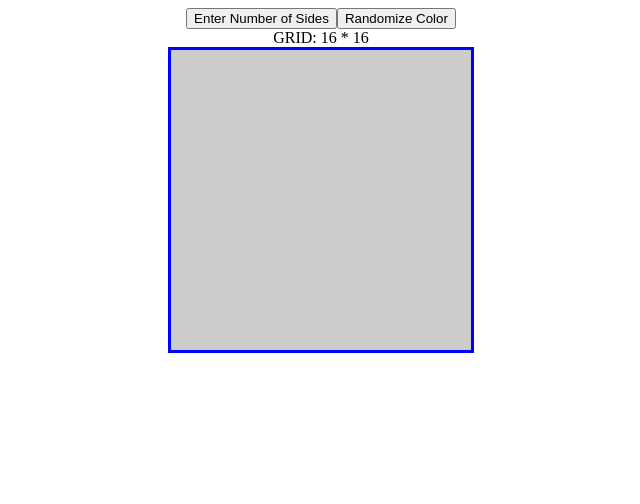
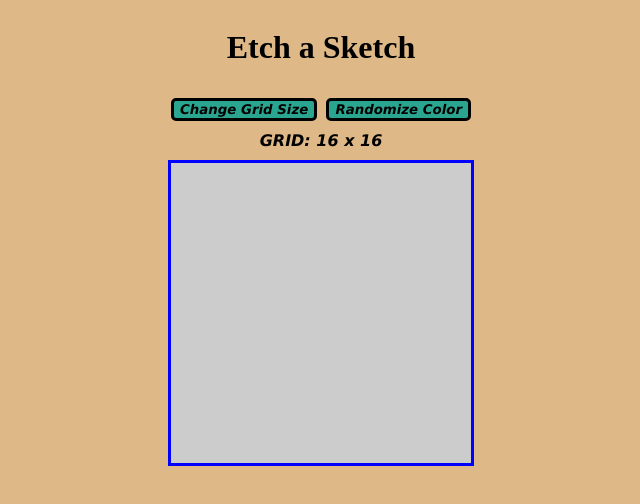
Before and after one commit to vchrisky/Etch-a-Sketch, a plain HTML site: page index.html in a window 1280 px wide. Shown: the whole page, without its empty margins (319-959 px from the left). Drawn offline with Linux system fonts and the light colour scheme.

Commit message:
added style for the whole page

```diff
--- a/index.html
+++ b/index.html
@@ -7,6 +7,7 @@
     <title>Etch A Sketch</title>
 </head>
 <body>
+    <h1>Etch a Sketch</h1>
     <div class="button-container">
 
     </div>
--- a/script.js
+++ b/script.js
@@ -19,7 +19,7 @@ let numColumns = 16;
 let numRows = 16;
 
 createGrid(numColumns, numRows);
-displaySides.textContent = `GRID: ${numColumns} * ${numRows}`;
+displaySides.textContent = `GRID: ${numColumns} x ${numRows}`;
 
 // Add an event listener to change the class for every square.
 let squares = document.querySelectorAll('.grid-square');
@@ -31,23 +31,23 @@ squares.forEach(square => {
 });
 
 let btnContainer = document.querySelector('.button-container');
-let numSidesBtn = document.createElement('button');
 
-numSidesBtn.textContent = 'Enter Number of Sides';
-btnContainer.appendChild(numSidesBtn);
+let gridSizeBtn = document.createElement('button');
+gridSizeBtn.textContent = 'Change Grid Size';
+btnContainer.appendChild(gridSizeBtn);
 
-numSidesBtn.addEventListener('click', () => {
-    let userSides = +prompt('How many sides wud u Like?', '16');
+gridSizeBtn.addEventListener('click', () => {
+    let userSides = +prompt('How many sides wud u Like?');
 
     if (userSides > 100) {
         alert('The maximum limit is 100! Please enter a value that is not past 100');
-    }else if (userSides < 1){
-        alert('The minimum limit is 1! Please enter a value that is not less than 1');
-    }else{
+    }else if (userSides < 0){
+        alert('The minimum limit is 1! Please enter a value that isn\'t less than 1');
+    }else if(userSides > 0 && userSides <= 100){
     divContainer.innerHTML = '';
     let numRows=numColumns=userSides;
     createGrid(numColumns, numRows);
-    displaySides.textContent = `GRID: ${numColumns} * ${numRows}`;
+    displaySides.textContent = `GRID: ${numColumns} x ${numRows}`;
     }
 
     let squares = document.querySelectorAll('.grid-square');
@@ -58,6 +58,7 @@ numSidesBtn.addEventListener('click', () => {
     });
 })
 
+// A button to randomize color in each square
 let randomRgbBtn = document.createElement('button');
 randomRgbBtn.textContent = 'Randomize Color';
 btnContainer.appendChild(randomRgbBtn);
--- a/style.css
+++ b/style.css
@@ -2,7 +2,23 @@ body{
     display: flex;
     flex-direction: column;
     align-items: center;
-    /* gap: 10px; */
+    gap: 10px;
+    background-color: burlywood;
+}
+
+button{
+    border: solid black;
+    border-radius: 5px;
+    font-weight: bolder;
+    font-style: italic;
+    font-family:Verdana;
+    background-color: #2aa58f;
+}
+
+.button-container{
+    display: flex;
+    justify-content: space-between;
+    width: 300px;
 }
 
 .div-container{
@@ -13,7 +29,6 @@ body{
 }
 
 .grid-square{
-    /* border: 1px solid #000; */
     background-color: #ccc;
     flex-grow: 1;
 }
@@ -25,7 +40,12 @@ body{
 }
 
 .grid-square-hover{
-    /* border: 1px solid #000; */
-    background-color: rgb(10, 10, 10);
+    background-color: rgb(0, 0, 0);
     flex-grow: 1;
 }
+
+.display-sides{
+    font-family: Verdana;
+    font-style: oblique;
+    font-weight: bold;
+}
```
Also changed, not shown: 1 other file.
